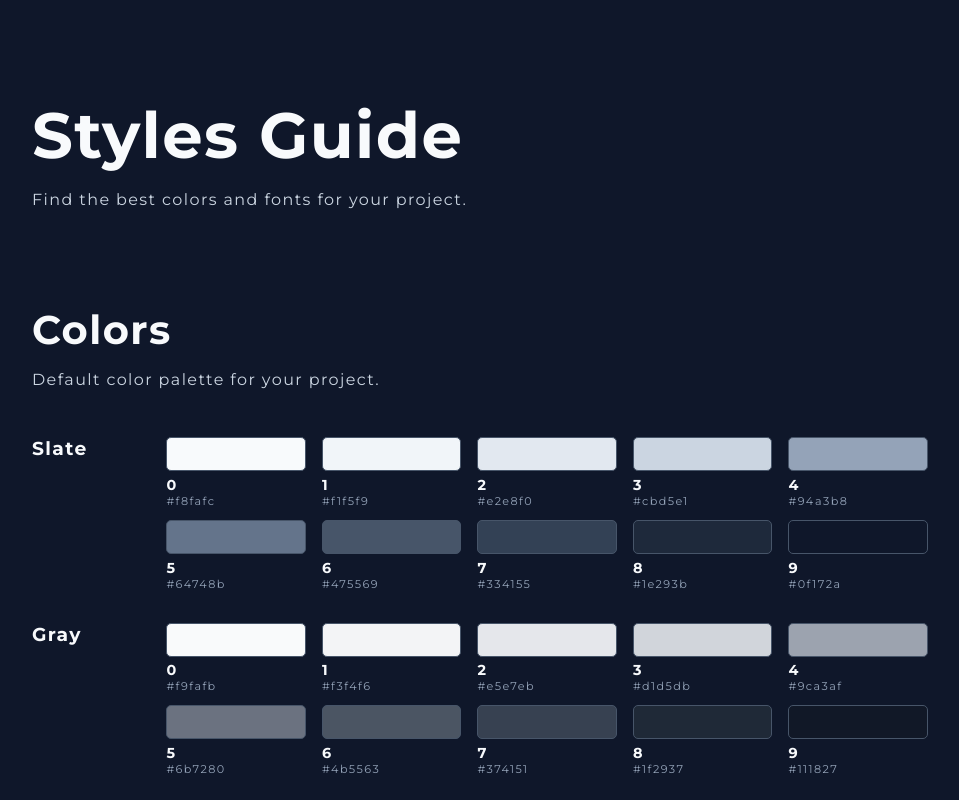
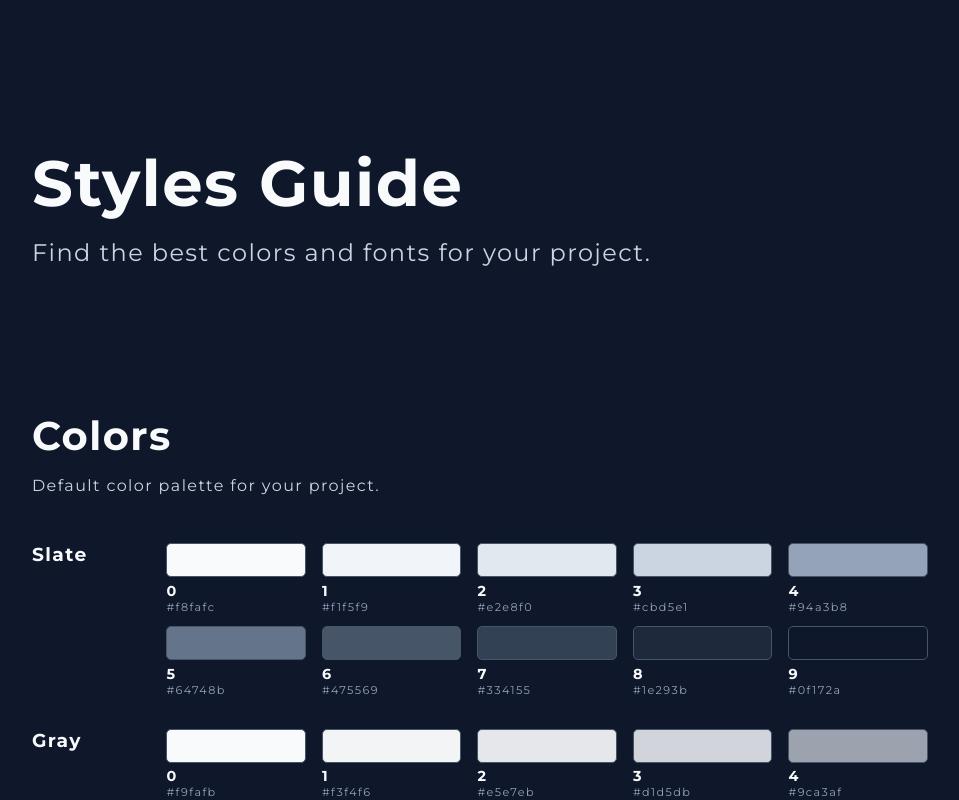
Before and after one commit to NahuelGenchi/styleguide, a React (Create React App) app: page / in a window 1280 px wide. Shown: the top 800 px of the page, without its empty margins (160-1119 px from the left). Built offline with nearby package versions, Linux system fonts and the light colour scheme.

Commit message:
fixing Header sizes

```diff
--- a/src/components/Header/Header.scss
+++ b/src/components/Header/Header.scss
@@ -1,6 +1,7 @@
 .header {
   width: 85vw;
-  margin: 6rem auto 3rem;
+  padding: 9rem 0 6rem;
+  margin: 0 auto;
 
   h1 {
     margin-bottom: 1rem;
@@ -10,5 +11,9 @@
 @media screen and (min-width: 960px) {
   .header {
     width: 70vw;
+
+    p {
+      font-size: 1.5rem;
+    }
   }
 }
```
